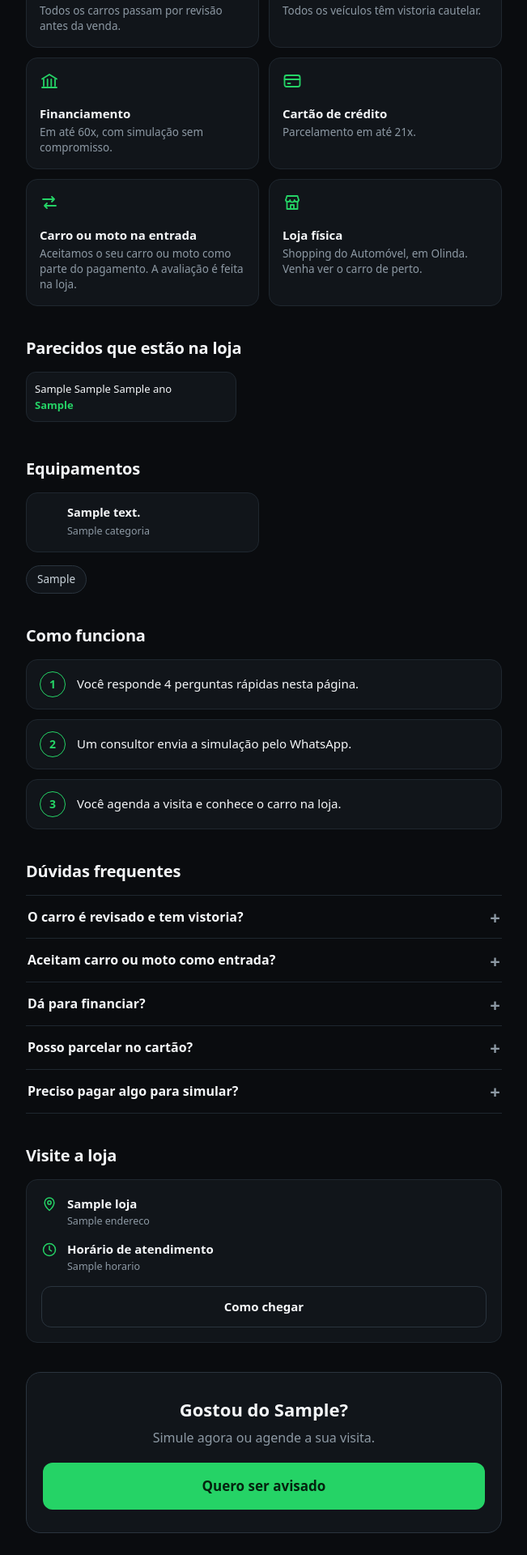
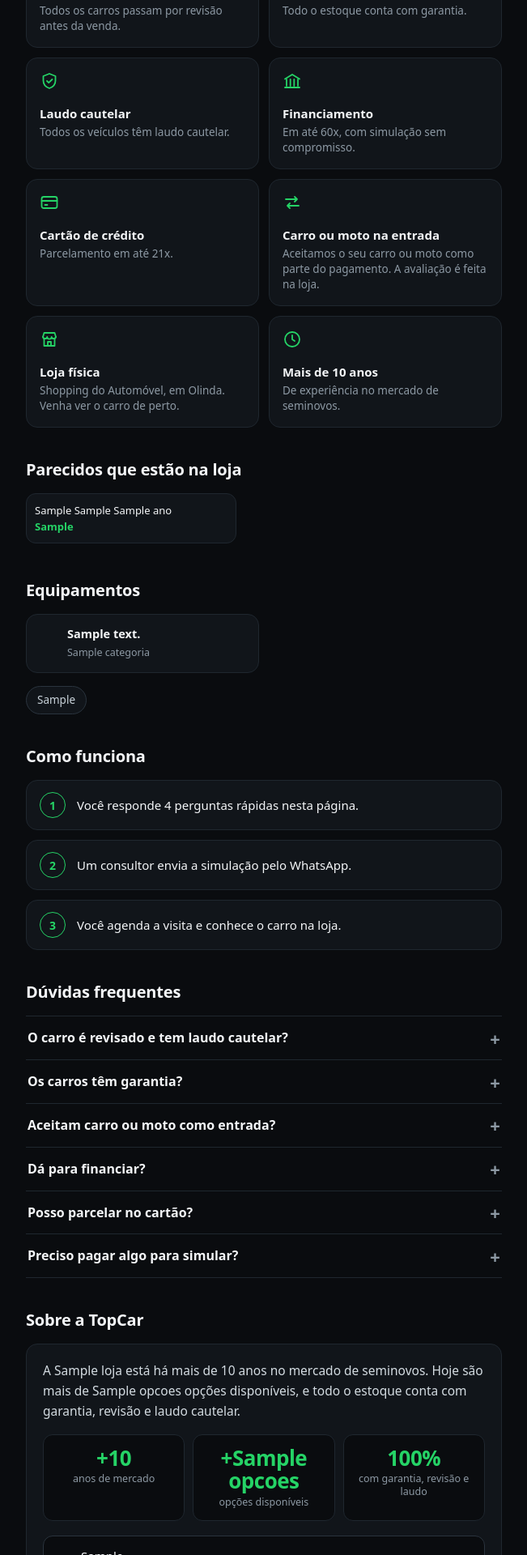
Before and after one commit to dotnet777s/LEAD-CRM, a Django app: template captacao/templates/captacao/captura.html in a window 1280 px wide. Shown: the part 1280-3200 px from the top of the page at 81% size, without its empty margins (68-719 px from the left). Run offline with Django 5.2, Linux system fonts and the light colour scheme; a user stored in the database is signed in; tables that the repository leaves empty hold one stand-in row (values such as "Sample post"); the template is opened without the code that fills it: values that come from a table or form of the project are taken from there, most other values are stand-ins (such as "Sample title", 1, 10 or a date in 2020); data that the repository does not hold is empty; some libraries are stand-ins or nearby versions.

Commit message:
Seção Sobre a TopCar (10+ anos, 60+ opções, garantia, contatos) e laudo cautelar padronizado

```diff
--- a/captacao/templates/captacao/captura.html
+++ b/captacao/templates/captacao/captura.html
@@ -10,7 +10,7 @@
 <link rel="canonical" href="{{ site_url }}{% url 'captacao:captura' veiculo.pk slug %}">
 <meta property="og:type" content="product">
 <meta property="og:title" content="{{ veiculo.marca_fmt }} {{ veiculo.modelo_fmt }} {{ veiculo.ano }} · {{ preco_fmt }}">
-<meta property="og:description" content="{% if veiculo.km %}{{ veiculo.km|floatformat:"0g" }} km · {% endif %}Revisado · Vistoria cautelar · Aceitamos carro ou moto na troca · Financiamento em até 60x · Cartão em até 21x">
+<meta property="og:description" content="{% if veiculo.km %}{{ veiculo.km|floatformat:"0g" }} km · {% endif %}Garantia · Revisado · Laudo cautelar · Aceitamos carro ou moto na troca · Financiamento em até 60x · Cartão em até 21x">
 <meta property="og:url" content="{{ site_url }}{% url 'captacao:captura' veiculo.pk slug %}">
 {% if destaque %}<meta property="og:image" content="{{ site_url }}{% url 'captacao:foto' destaque.pk 1200 %}">
 <link rel="preload" as="image" href="{% url 'captacao:foto' destaque.pk 800 %}" imagesrcset="{% url 'captacao:foto' destaque.pk 480 %} 480w, {% url 'captacao:foto' destaque.pk 800 %} 800w, {% url 'captacao:foto' destaque.pk 1200 %} 1200w" imagesizes="(min-width:960px) 640px, 100vw" fetchpriority="high">{% endif %}
@@ -133,6 +133,14 @@ dialog img{max-width:96vw;max-height:84vh;display:block;border-radius:8px;margin
 .micro{display:flex;gap:7px;align-items:center;font-size:13px;color:var(--mu);margin:-8px 0 16px}.micro .ic{width:15px;height:15px;color:var(--gr)}
 .tags{display:flex;flex-wrap:wrap;gap:8px}.tags span{border:1px solid var(--bd2);background:var(--sf);border-radius:999px;padding:6px 13px;font-size:13.5px;color:#c9d3da}
 .fixo .btns{display:flex;gap:8px;flex:1}.fixo .btns .btn{padding:13px 8px;font-size:15px;white-space:nowrap}
+.sobre{border:1px solid var(--bd);background:var(--sf);border-radius:var(--r);padding:20px}
+.sobre p{margin:0 0 16px;color:#d3dbe1;font-size:15.5px;line-height:1.6}
+.nums{display:grid;grid-template-columns:repeat(3,1fr);gap:10px;margin-bottom:18px}
+.nums div{border:1px solid var(--bd);background:var(--bg);border-radius:12px;padding:14px 10px;text-align:center}
+.nums b{display:block;font-size:26px;line-height:1.1;color:var(--gr);letter-spacing:-.02em}.nums span{display:block;font-size:12.5px;color:var(--mu);margin-top:4px;line-height:1.3}
+.contatos{display:grid;gap:10px}
+.contatos a{display:flex;align-items:center;gap:12px;text-decoration:none;border:1px solid var(--bd2);background:var(--bg);border-radius:12px;padding:13px 14px;font-size:15px}
+.contatos a:hover{background:var(--sf2)}.contatos .ic{color:var(--gr)}.contatos small{display:block;color:var(--mu);font-size:12.5px}
 @media(min-width:960px){
  body{padding-bottom:0}.fixo{display:none}
  .grid{grid-template-columns:minmax(0,1.3fr) minmax(0,1fr);grid-template-areas:"top form" "rest form";align-items:start;column-gap:40px;row-gap:0;padding-top:28px}
@@ -171,6 +179,8 @@ fbq('track','ViewContent',{content_ids:['{{ veiculo.pk }}'],content_type:'vehicl
 <symbol id="i-light" viewBox="0 0 24 24"><path d="M12 3a6 6 0 0 0-3.5 10.9c.6.5 1 1.2 1 2V17h5v-1.1c0-.8.4-1.5 1-2A6 6 0 0 0 12 3Z"/><path d="M10 20h4"/></symbol>
 <symbol id="i-wheel" viewBox="0 0 24 24"><circle cx="12" cy="12" r="9"/><circle cx="12" cy="12" r="2.2"/><path d="M12 14.2V21M9.9 11.1 3.4 9.5M14.1 11.1l6.5-1.6"/></symbol>
 <symbol id="i-check" viewBox="0 0 24 24"><circle cx="12" cy="12" r="9"/><path d="m8.2 12.3 2.6 2.6 5-5.2"/></symbol>
+<symbol id="i-phone" viewBox="0 0 24 24"><path d="M5 4h4l2 5-2.5 1.5a11 11 0 0 0 5 5L15 13l5 2v4a2 2 0 0 1-2 2A15 15 0 0 1 3 6a2 2 0 0 1 2-2Z"/></symbol>
+<symbol id="i-insta" viewBox="0 0 24 24"><rect x="3.5" y="3.5" width="17" height="17" rx="5"/><circle cx="12" cy="12" r="4"/><circle cx="17" cy="7" r=".8"/></symbol>
 </defs></svg>
 
 <header><div class="w"><img src="{% static 'captacao/logo.png' %}" alt="TopCar Veículos" width="auto" height="30"><span class="aberto" id="aberto"><i></i><span>Atendimento pelo WhatsApp</span></span></div></header>
@@ -204,7 +214,7 @@ fbq('track','ViewContent',{content_ids:['{{ veiculo.pk }}'],content_type:'vehicl
 {% if vendidos_modelo %}<div><svg class="ic"><use href="#i-check"/></svg><span>Já vendemos <b>{{ vendidos_modelo }} {{ veiculo.modelo_fmt }}</b> aqui na TopCar.</span></div>{% endif %}
 {% if vendidos_total %}<div><svg class="ic"><use href="#i-store"/></svg><span><b>Mais de {{ vendidos_total }} carros vendidos</b> pela TopCar.</span></div>{% endif %}
 </div>{% endif %}
-<div class="selos"><span><svg class="ic"><use href="#i-wrench"/></svg>Revisado</span><span><svg class="ic"><use href="#i-shield"/></svg>Vistoria cautelar</span></div>
+<div class="selos"><span><svg class="ic"><use href="#i-check"/></svg>Garantia</span><span><svg class="ic"><use href="#i-wrench"/></svg>Revisado</span><span><svg class="ic"><use href="#i-shield"/></svg>Laudo cautelar</span></div>
 </section>
 
 <section class="formcol">
@@ -259,11 +269,13 @@ fbq('track','ViewContent',{content_ids:['{{ veiculo.pk }}'],content_type:'vehicl
 <h2 class="s">Por que comprar na TopCar</h2>
 <div class="dif">
 <div><svg class="ic"><use href="#i-wrench"/></svg><b>Veículo revisado</b><span>Todos os carros passam por revisão antes da venda.</span></div>
-<div><svg class="ic"><use href="#i-shield"/></svg><b>Vistoria cautelar</b><span>Todos os veículos têm vistoria cautelar.</span></div>
+<div><svg class="ic"><use href="#i-check"/></svg><b>Garantia</b><span>Todo o estoque conta com garantia.</span></div>
+<div><svg class="ic"><use href="#i-shield"/></svg><b>Laudo cautelar</b><span>Todos os veículos têm laudo cautelar.</span></div>
 <div><svg class="ic"><use href="#i-bank"/></svg><b>Financiamento</b><span>Em até 60x, com simulação sem compromisso.</span></div>
 <div><svg class="ic"><use href="#i-card"/></svg><b>Cartão de crédito</b><span>Parcelamento em até 21x.</span></div>
 <div><svg class="ic"><use href="#i-swap"/></svg><b>Carro ou moto na entrada</b><span>Aceitamos o seu carro ou moto como parte do pagamento. A avaliação é feita na loja.</span></div>
 <div><svg class="ic"><use href="#i-store"/></svg><b>Loja física</b><span>Shopping do Automóvel, em Olinda. Venha ver o carro de perto.</span></div>
+<div><svg class="ic"><use href="#i-clock"/></svg><b>Mais de {{ loja.anos }} anos</b><span>De experiência no mercado de seminovos.</span></div>
 </div>
 
 {% if similares %}
@@ -288,11 +300,23 @@ fbq('track','ViewContent',{content_ids:['{{ veiculo.pk }}'],content_type:'vehicl
 
 <h2 class="s">Dúvidas frequentes</h2>
 <div class="faq">
-<details><summary>O carro é revisado e tem vistoria?</summary><p>Sim. Todos os carros da TopCar passam por revisão e têm vistoria cautelar.</p></details>
+<details><summary>O carro é revisado e tem laudo cautelar?</summary><p>Sim. Todos os carros da TopCar passam por revisão e têm laudo cautelar.</p></details>
+<details><summary>Os carros têm garantia?</summary><p>Sim, todo o estoque conta com garantia, além de revisão e laudo cautelar.</p></details>
 <details><summary>Aceitam carro ou moto como entrada?</summary><p>Sim, aceitamos carro ou moto como parte da entrada. A avaliação é feita na loja.</p></details>
 <details><summary>Dá para financiar?</summary><p>Sim, em até 60x. A simulação sai no WhatsApp, sem compromisso.</p></details>
 <details><summary>Posso parcelar no cartão?</summary><p>Sim, em até 21x no cartão de crédito.</p></details>
 <details><summary>Preciso pagar algo para simular?</summary><p>Não. A simulação e a visita são gratuitas.</p></details>
+</div>
+
+<h2 class="s">Sobre a TopCar</h2>
+<div class="sobre">
+<p>A {{ loja.nome }} está há mais de {{ loja.anos }} anos no mercado de seminovos. Hoje são mais de {{ loja.opcoes }} opções disponíveis, e todo o estoque conta com garantia, revisão e laudo cautelar.</p>
+<div class="nums"><div><b>+{{ loja.anos }}</b><span>anos de mercado</span></div><div><b>+{{ loja.opcoes }}</b><span>opções disponíveis</span></div><div><b>100%</b><span>com garantia, revisão e laudo</span></div></div>
+<div class="contatos">
+<a href="https://wa.me/{{ loja.whatsapp }}" target="_blank" rel="noopener"><svg class="ic"><use href="#i-wa"/></svg><span>{{ loja.whatsapp_fmt }}<small>WhatsApp</small></span></a>
+<a href="tel:{{ loja.telefone_tel }}"><svg class="ic"><use href="#i-phone"/></svg><span>{{ loja.telefone }}<small>Telefone fixo</small></span></a>
+<a href="{{ loja.instagram_url }}" target="_blank" rel="noopener"><svg class="ic"><use href="#i-insta"/></svg><span>{{ loja.instagram }}<small>Instagram</small></span></a>
+</div>
 </div>
 
 <h2 class="s">Visite a loja</h2>
@@ -306,7 +330,7 @@ fbq('track','ViewContent',{content_ids:['{{ veiculo.pk }}'],content_type:'vehicl
 </section>
 </main>
 
-<footer><div class="w"><img src="{% static 'captacao/logo.png' %}" alt="TopCar Veículos" width="auto" height="24">© TopCar Veículos · <a href="{% url 'captacao:privacidade' %}">Política de privacidade</a></div></footer>
+<footer><div class="w"><img src="{% static 'captacao/logo.png' %}" alt="TopCar Veículos" width="auto" height="24">© TopCar Veículos · {{ loja.whatsapp_fmt }} · {{ loja.telefone }} · {{ loja.instagram }} · <a href="{% url 'captacao:privacidade' %}">Política de privacidade</a></div></footer>
 
 <div class="fixo" id="fixo"><div class="p">{{ preco_fmt }}<small>{% if parcela_fmt and disponivel %}{{ parcela_fmt }}/mês em {{ parcelas_n }}x{% else %}{{ veiculo.modelo_fmt }} {{ veiculo.ano }}{% endif %}</small></div>{% if disponivel %}<div class="btns"><a class="btn" href="#form" id="cta" data-intencao="simular">Simular</a><a class="btn ghost" href="#form" data-intencao="visita">Agendar</a></div>{% else %}<a class="btn" href="#form" id="cta">Quero ser avisado</a>{% endif %}</div>
 
```
Also changed, not shown: captacao/tests/helpers.py (+3 -0 lines), captacao/tests/test_captura.py (+33 -0 lines), config/settings.py (+7 -0 lines).
